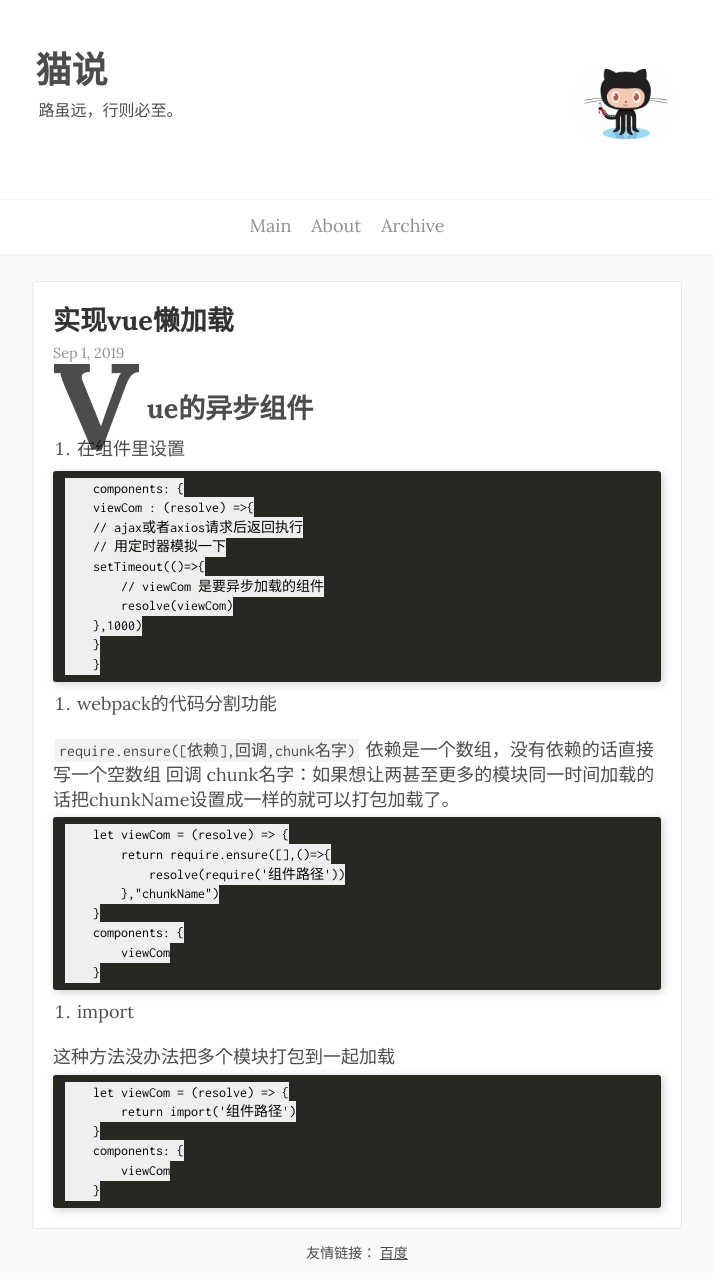
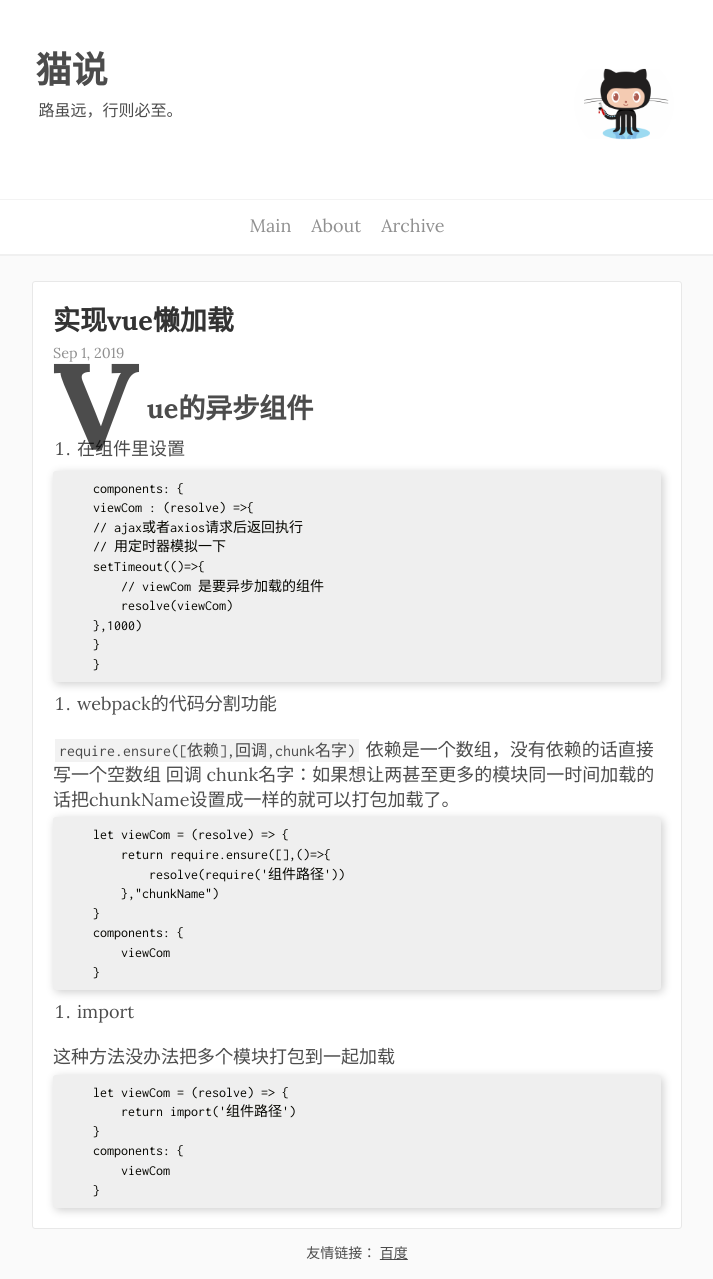
Before and after one commit to LB-nan/cat-Said, a Jekyll site: the page built from _posts/2019-09-01-vue懒加载.md, in a window 1280 px wide. Shown: the whole page, without its empty margins (283-996 px from the left). Built offline with Jekyll 4.4.1, drawn with Linux system fonts in a browser that asks for light colours; Markdown is read by kramdown in place of the engine named in the settings.

Commit message:
change Markdown style

```diff
--- a/css/markdown.css
+++ b/css/markdown.css
@@ -33,7 +33,7 @@
   overflow-x: auto;
   border-radius: 3px;
   padding: 8px 12px;
-  background-color: #efefef;
+  background-color: #efefef !important;
   color: #060600;
   box-shadow: 2px 2px 10px rgba(0,0,0,0.2);
 }
```
